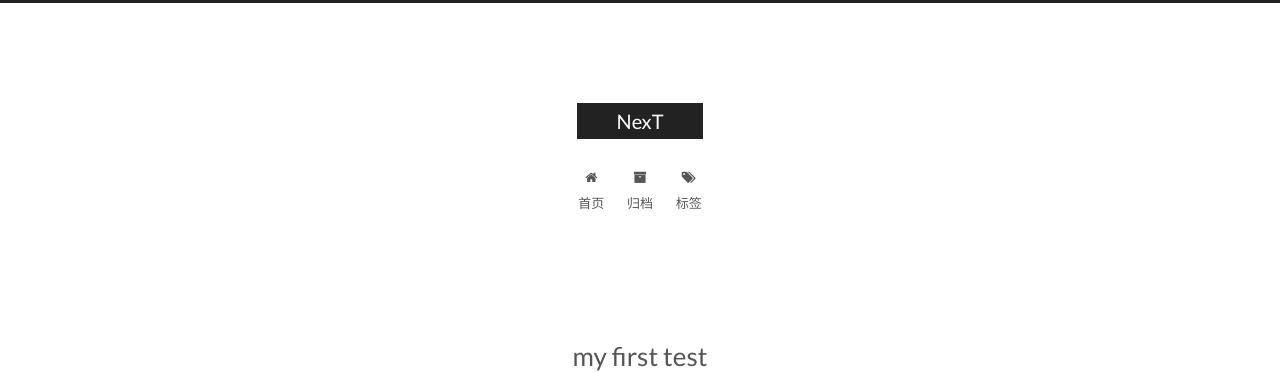
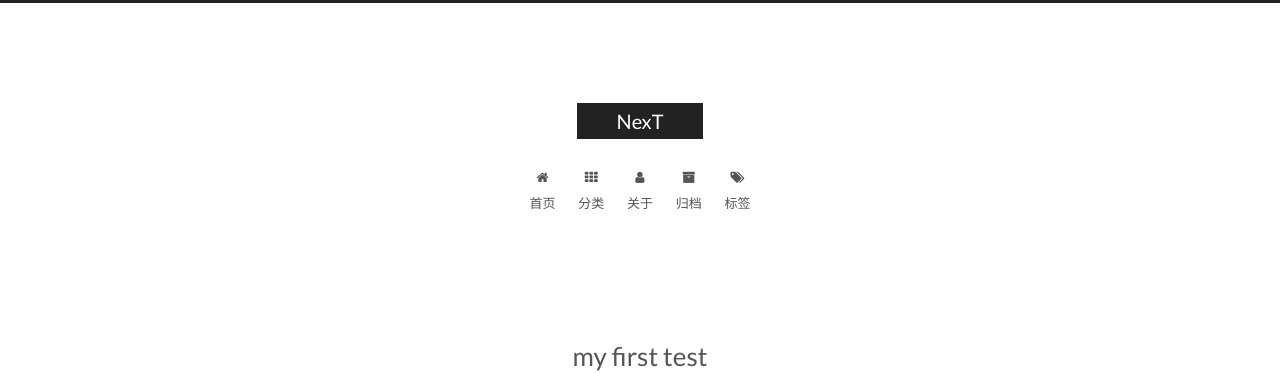
Before and after one commit to RenMing-Huang/RenMing-Huang.github.io, a Jekyll site: the page built from index.html, in a window 1280 px wide. Shown: the top 373 px of the page. Built offline with Jekyll 4.4.1, drawn with Linux system fonts in a browser that asks for light colours; emoji names are drawn with the system emoji font; the list of posts is cut into pages by our own code.

```diff
--- a/_config.yml
+++ b/_config.yml
@@ -118,8 +118,8 @@ index_with_subtitle: false
 # When running the site in a subdirectory (e.g. domain.tld/blog), remove the leading slash (/archives -> archives)
 menu:
   home: /
-  #categories: /categories/
-  #about: /about/
+  categories: /categories/
+  about: /about/
   archives: /archives/
   tags: /tags/
   #sitemap: /sitemap.xml
@@ -256,8 +256,8 @@ toc:
 
 sidebar:
   # Sidebar Position, available value: left | right
-  position: left
-  #position: right
+  # position: left
+  position: right
 
   # Sidebar Display, available value:
   #  - post    expand on posts automatically. Default.
```
